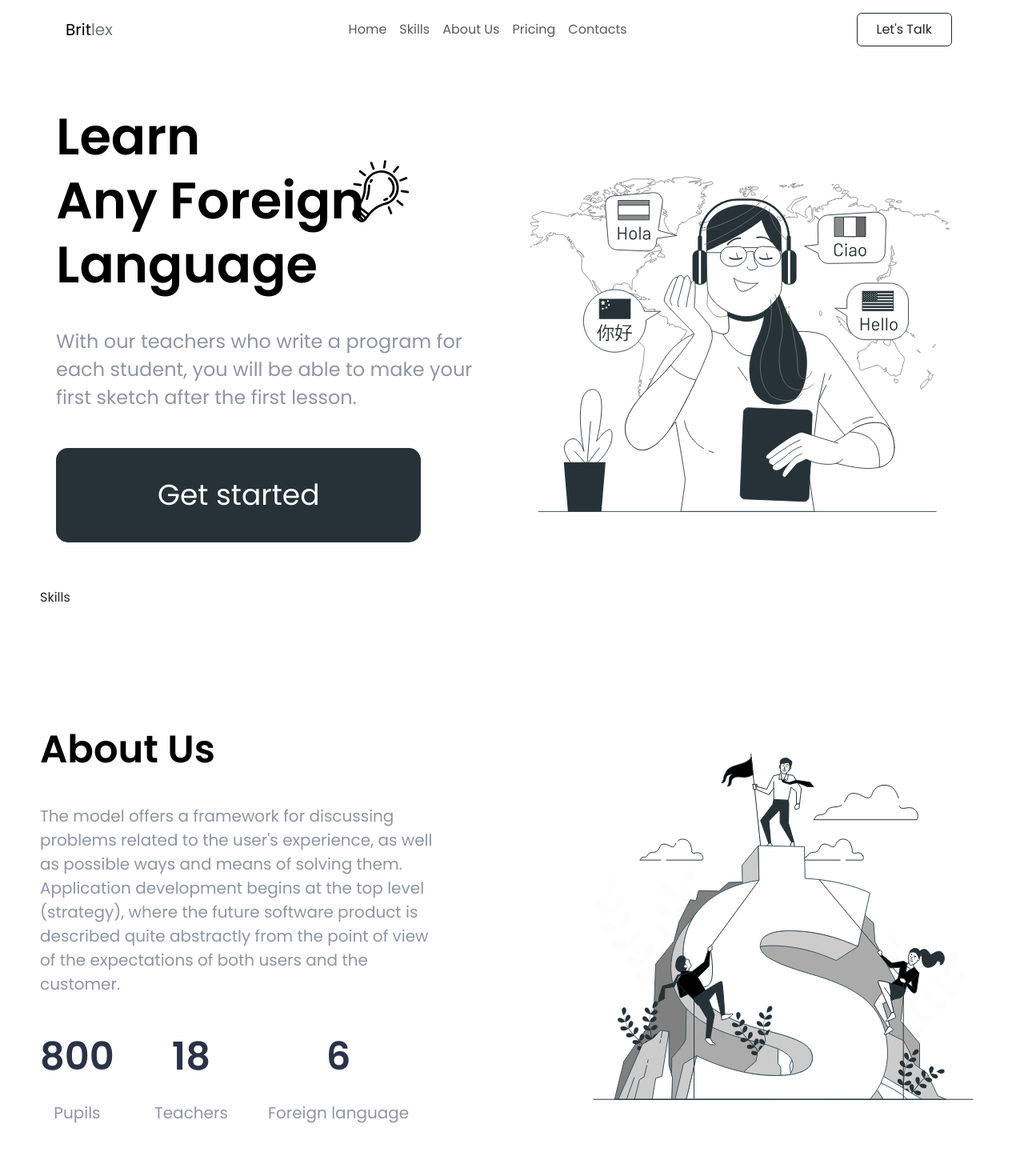
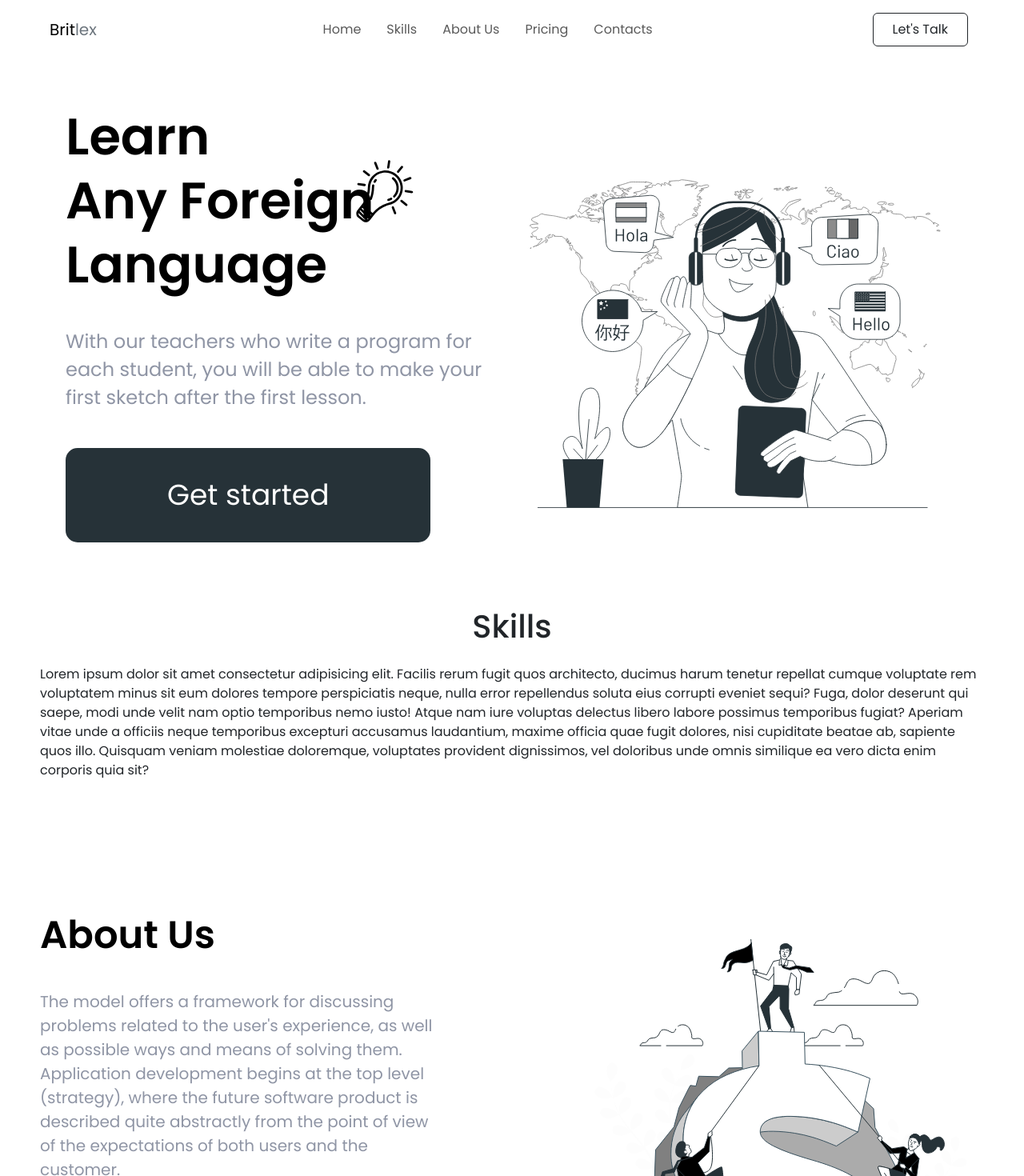
Before and after one commit to Rahmarulloh/britlex, a React (Create React App) app: page / in a window 1280 px wide. Shown: the top 1470 px of the page at 80% size. Built offline with nearby package versions, Linux system fonts and the light colour scheme.

Commit message:
navbar finished do not touch any

```diff
--- a/src/components/Header.tsx
+++ b/src/components/Header.tsx
@@ -5,7 +5,7 @@ import Hero from "./Hero";
 export default class Header extends Component {
   render() {
     return (
-      <div className="Header">
+      <div className="container-fluid">
         <Navbar />
         <Hero />
       </div>
--- a/src/components/Hero.tsx
+++ b/src/components/Hero.tsx
@@ -1,6 +1,6 @@
 import React, { Component } from "react";
 import { HeroImg, LampImg } from "../img";
-import '../styles/hero.css';
+import "../styles/hero.css";
 
 export default class Hero extends Component {
   render() {
--- a/src/components/Navbar.tsx
+++ b/src/components/Navbar.tsx
@@ -1,7 +1,6 @@
 import React, { Component } from "react";
 import "../styles/navbar.css";
 import "bootstrap/dist/css/bootstrap.min.css";
-import Container from "react-bootstrap/Container";
 import Nav from "react-bootstrap/Nav";
 import NavbarElm from "react-bootstrap/Navbar";
 
@@ -9,7 +8,6 @@ class Navbar extends Component {
   render() {
     return (
       <NavbarElm collapseOnSelect expand="lg" className="bg-body-white">
-        <Container>
         <NavbarElm.Brand href="#home">
           Brit<span className="text-secondary">lex</span>
         </NavbarElm.Brand>
@@ -19,11 +17,21 @@ class Navbar extends Component {
         />
         <NavbarElm.Collapse id="responsive-navbar-nav">
           <Nav className="mx-auto">
-              <Nav.Link href="#features">Home</Nav.Link>
-              <Nav.Link href="#features">Skills</Nav.Link>
-              <Nav.Link href="#features">About Us</Nav.Link>
-              <Nav.Link href="#pricing">Pricing</Nav.Link>
-              <Nav.Link href="#pricing">Contacts</Nav.Link>
+            <Nav.Link className="mx-lg-2" href="#features">
+              Home
+            </Nav.Link>
+            <Nav.Link className="mx-lg-2" href="#features">
+              Skills
+            </Nav.Link>
+            <Nav.Link className="mx-lg-2" href="#features">
+              About Us
+            </Nav.Link>
+            <Nav.Link className="mx-lg-2" href="#pricing">
+              Pricing
+            </Nav.Link>
+            <Nav.Link className="mx-lg-2" href="#pricing">
+              Contacts
+            </Nav.Link>
           </Nav>
           <Nav>
             <Nav.Link href="#deets">
@@ -33,7 +41,6 @@ class Navbar extends Component {
             </Nav.Link>
           </Nav>
         </NavbarElm.Collapse>
-        </Container>
       </NavbarElm>
     );
   }
--- a/src/components/Skills.tsx
+++ b/src/components/Skills.tsx
@@ -3,6 +3,23 @@ import "../styles/skills.css";
 
 export default class Skills extends Component {
   render() {
-    return <div>Skills</div>;
+    return (
+      <>
+        <h1 className="text-center my-4">Skills</h1>
+        <p>
+          Lorem ipsum dolor sit amet consectetur adipisicing elit. Facilis rerum
+          fugit quos architecto, ducimus harum tenetur repellat cumque voluptate
+          rem voluptatem minus sit eum dolores tempore perspiciatis neque, nulla
+          error repellendus soluta eius corrupti eveniet sequi? Fuga, dolor
+          deserunt qui saepe, modi unde velit nam optio temporibus nemo iusto!
+          Atque nam iure voluptas delectus libero labore possimus temporibus
+          fugiat? Aperiam vitae unde a officiis neque temporibus excepturi
+          accusamus laudantium, maxime officia quae fugit dolores, nisi
+          cupiditate beatae ab, sapiente quos illo. Quisquam veniam molestiae
+          doloremque, voluptates provident dignissimos, vel doloribus unde omnis
+          similique ea vero dicta enim corporis quia sit?
+        </p>
+      </>
+    );
   }
 }
--- a/src/styles/skills.css
+++ b/src/styles/skills.css
@@ -0,0 +1,9 @@
+* {
+  margin: 0;
+  padding: 0;
+  box-sizing: border-box;
+}
+
+html {
+  scroll-behavior: smooth;
+}
```
Lines whose indentation alone changed are shown as unchanged.
